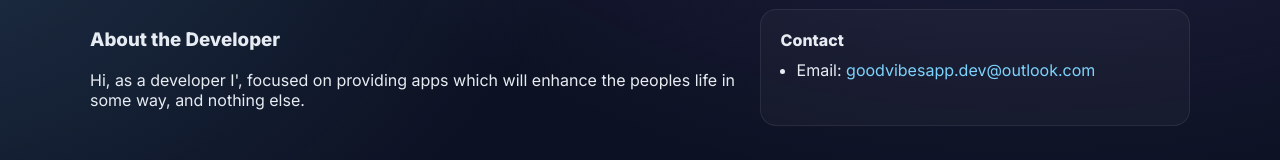
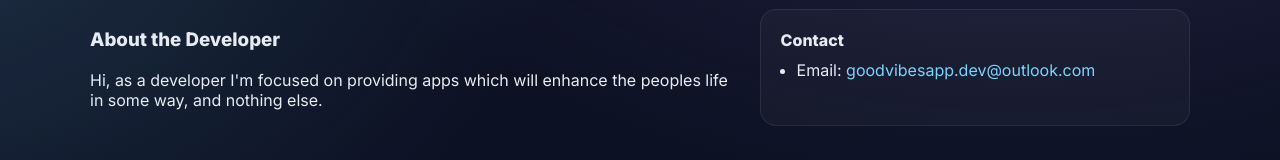
Before and after one commit to ritesh537/goodvibes-app-web, a plain HTML site: page index.html in a window 1280 px wide. Shown: the part 286-446 px from the top of the page. Drawn offline with Linux system fonts and the light colour scheme.

Commit message:
Update index.html

```diff
--- a/index.html
+++ b/index.html
@@ -45,7 +45,7 @@
         <div>
           <h3>About the Developer</h3>
           <p class="body">
-            Hi, as a developer I', focused on providing apps which will enhance the peoples life in some way,
+            Hi, as a developer I'm focused on providing apps which will enhance the peoples life in some way,
             and nothing else.
           </p>
         </div>
```
